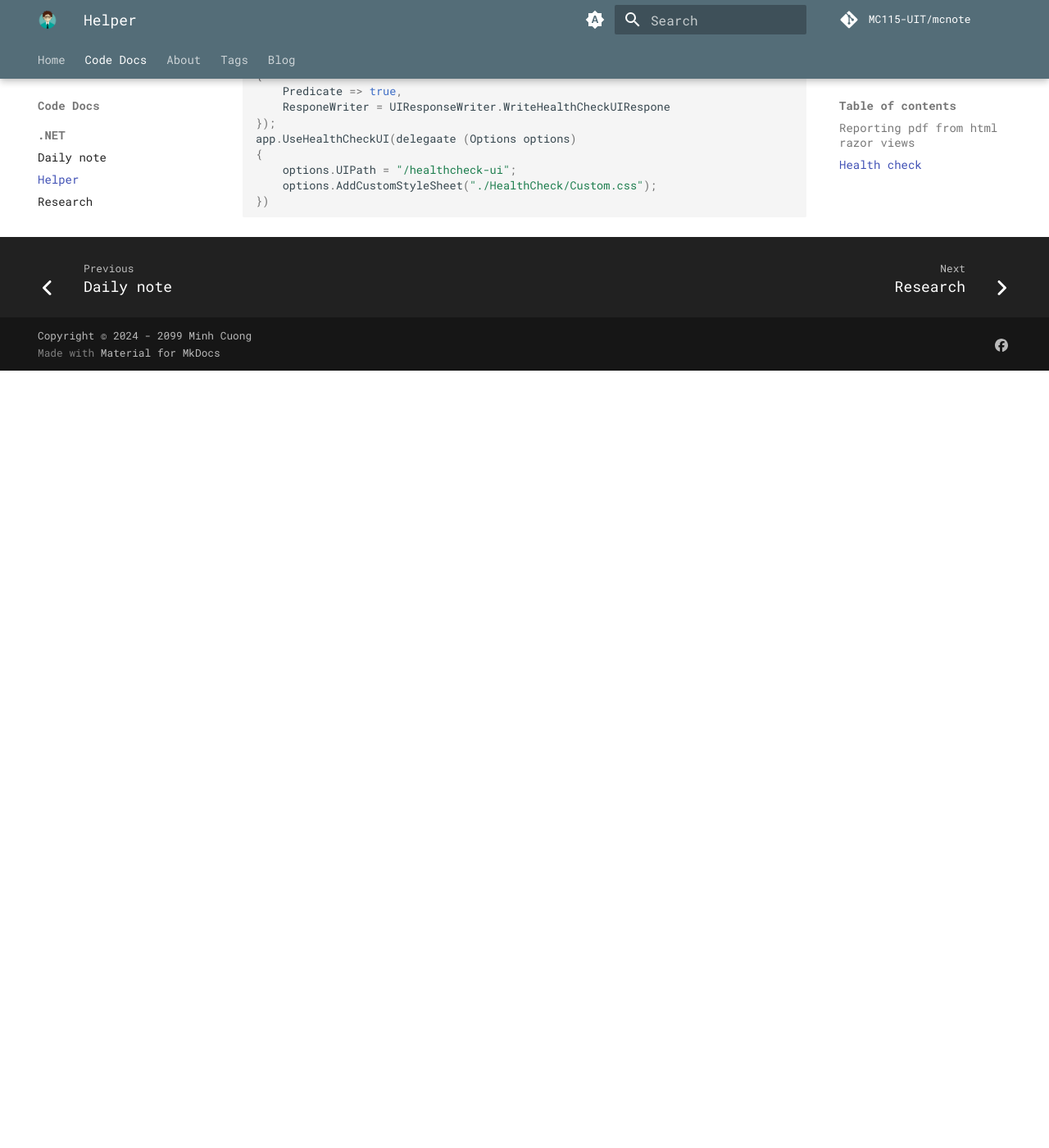
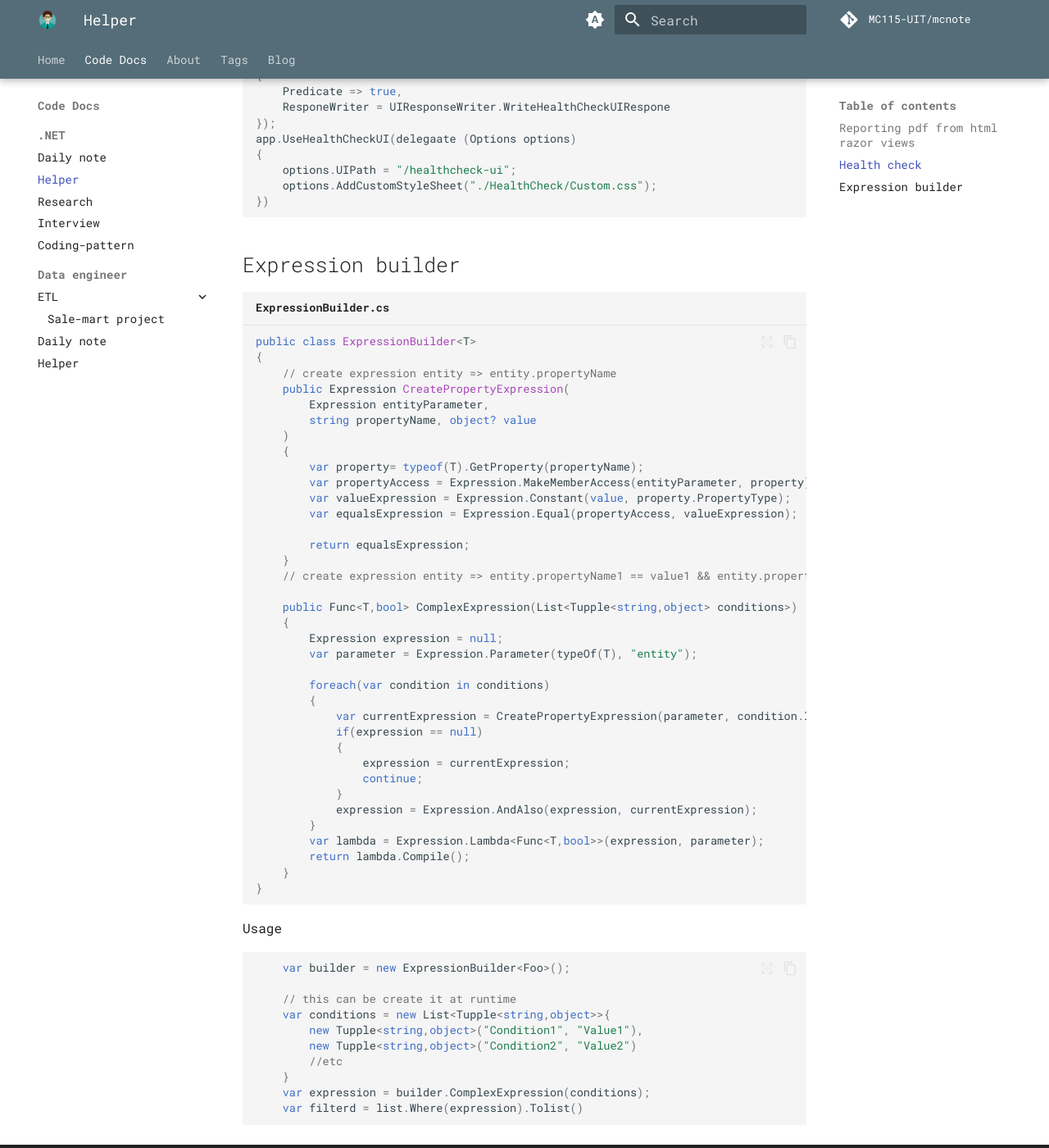
Before and after one commit to MC115-UIT/mcnote, an MkDocs documentation site: the page built from docs/coding/NET/helper.md, in a window 1280 px wide and 1400 px high, scrolled down 2654 px. Shown: the whole window at 82% size. Built offline with MkDocs 1.6.1 and Material for MkDocs 9.7.7, drawn with Linux system fonts in a browser that asks for light colours; comment, search, counter and statistics services are not loaded; before the commit the page ends 3106 px from its top, so only the background shows below that.

Commit message:
update10111

````diff
--- a/docs/coding/NET/helper.md
+++ b/docs/coding/NET/helper.md
@@ -137,3 +137,59 @@ app.UseHealthCheckUI(delegaate (Options options)
 	options.AddCustomStyleSheet("./HealthCheck/Custom.css");
 })
 ```
+
+## Expression builder
+
+```c# title="ExpressionBuilder.cs"
+public class ExpressionBuilder<T>
+{
+	// create expression entity => entity.propertyName
+	public Expression CreatePropertyExpression(
+		Expression entityParameter,
+		string propertyName, object? value
+	)
+	{
+		var property= typeof(T).GetProperty(propertyName);
+		var propertyAccess = Expression.MakeMemberAccess(entityParameter, property);
+		var valueExpression = Expression.Constant(value, property.PropertyType);
+		var equalsExpression = Expression.Equal(propertyAccess, valueExpression);
+
+		return equalsExpression;
+	}
+	// create expression entity => entity.propertyName1 == value1 && entity.propertyName2 == value2 && ...
+
+	public Func<T,bool> ComplexExpression(List<Tupple<string,object> conditions>)
+	{
+		Expression expression = null;
+		var parameter = Expression.Parameter(typeOf(T), "entity");
+
+		foreach(var condition in conditions)
+		{
+			var currentExpression = CreatePropertyExpression(parameter, condition.Item1, condition.Item2);
+			if(expression == null)
+			{
+				expression = currentExpression;
+				continue;
+			}
+			expression = Expression.AndAlso(expression, currentExpression);
+		}
+		var lambda = Expression.Lambda<Func<T,bool>>(expression, parameter);
+		return lambda.Compile();
+	}
+}
+
+```
+
+Usage
+```c#
+	var builder = new ExpressionBuilder<Foo>();
+
+	// this can be create it at runtime
+	var conditions = new List<Tupple<string,object>>{
+		new Tupple<string,object>("Condition1", "Value1"),
+		new Tupple<string,object>("Condition2", "Value2")
+		//etc
+	}
+	var expression = builder.ComplexExpression(conditions);
+	var filterd = list.Where(expression).Tolist()
+```
````
Also changed, not shown: docs/about/about.md (+4 -0 lines), docs/blog/posts/110924b.md (added, +9 -0 lines), docs/coding/NET/daily-note.md (+5 -6 lines), docs/coding/NET/interviewing.md (+1 -0 lines), docs/about/image/fakemc1.jpg (added).
